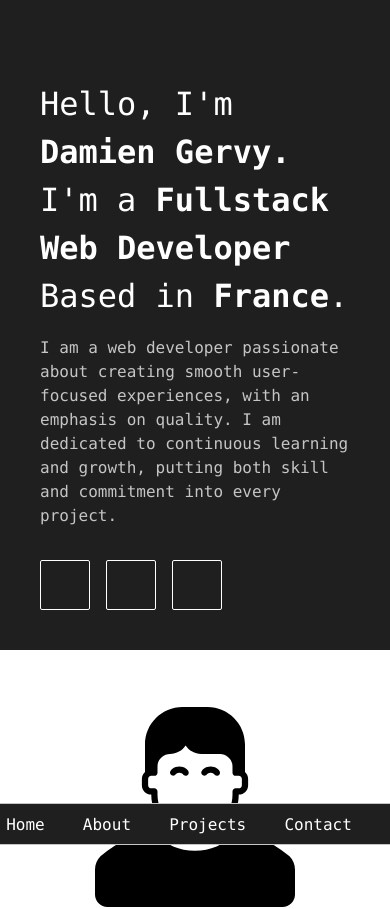
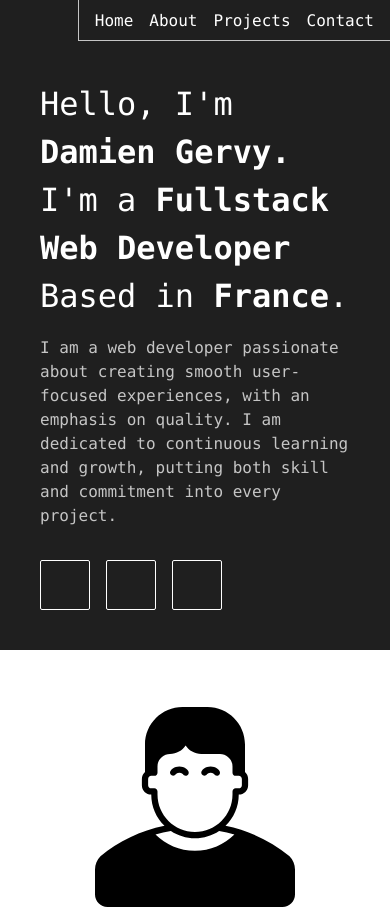
Before and after one commit to GDami/portfolio, a React (Vite) app: page / in a window 390 px wide. Shown: the top 909 px of the page. Built offline with nearby package versions, Linux system fonts and the light colour scheme; some icons are missing.

Commit message:
header css cleanup

```diff
--- a/src/header/Header.css
+++ b/src/header/Header.css
@@ -12,45 +12,26 @@
 
 #header {
 
-
-    /* background:
-        linear-gradient(120deg, blue, rgba(255,255,255,0) 20%),
-        linear-gradient(120deg, rgba(255,255,255,0) 80%, red 100%); */
-    /* background-color: var(--bg-color); */
-    /* backdrop-filter: invert(30%) brightness(0.33) blur(1px); */
     height: var(--header-height);
     width: fit-content;
     align-self: flex-end;
-    /* display: flex;
-    justify-content: center;
-    align-items: center; */
 
     position: fixed;
-
-    /* animation: shrinkHeader linear auto both;
-    animation-timeline: scroll();
-    animation-range: 100px 150px; */
-
 
     backdrop-filter: blur(5px);
     color: var(--color-strong);
     background-color: var(--bg-color);
     transition: all var(--transition-time);
 
-    /* opacity: 90%; */
-
 }
 
 #header.light {
     color: var(--color-strong-light);
-    /* background: linear-gradient(to right, #FFFFFF00, #FFFFFFAA 2%, #FFFFFFAA 98%, #FFFFFF00 ); */
     background-color: var(--bg-color-light);
 }
 
 #header nav {
     height: 100%;
-    /* position: sticky;
-    top: 0; */
 
     display: flex;
     flex-direction: row;
@@ -59,8 +40,6 @@
 
     border-bottom: solid 1px var(--color-easy);
     border-left: solid 1px var(--color-easy);
-    /* vertical-align: middle; */
-    /* align-items: center; */
 }
 
 #header nav a {
@@ -70,12 +49,9 @@
     text-decoration: none;
 
     transition: all var(--transition-time);
-    /* display: flex;
-    align-items: center; */
 }
 
 #header nav a:hover {
-    /* background-color: var(--bg-color); */
     transform: translateY(-3px);
     font-weight: 700;
 }
@@ -86,26 +62,7 @@ a, a:visited {
 }
 
 @media screen and (min-width: 481px) {
-    #header {
-        top: 0;
-        /* border-bottom: 1px solid var(--color-easy); */
-    }
-
-    #header nav {
-        justify-content: center;
-    }
 }
 
 @media screen and (max-width: 480px) {
-    #header {
-        bottom: 0;
-        border-top: 1px solid var(--color-easy);
-
-        order:10;
-    }
-
-    #header nav{
-        width: 100vw;
-        justify-content: space-evenly;
-    }
 }
```
